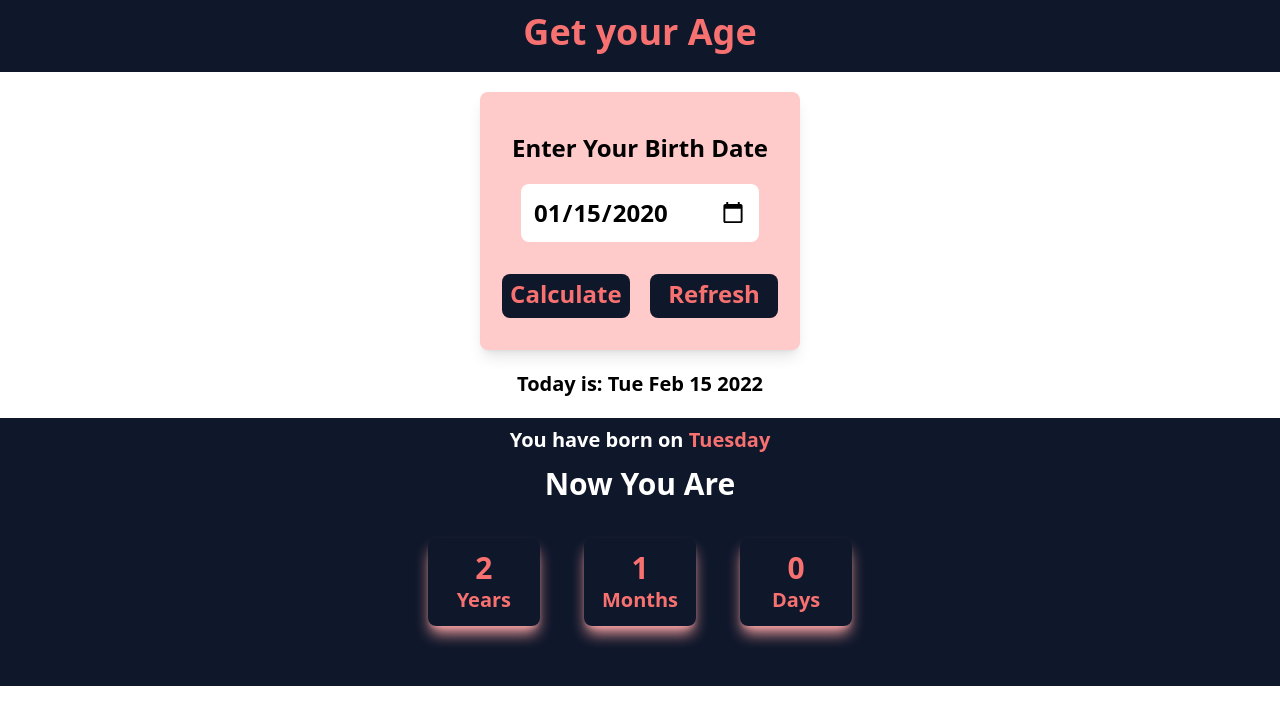
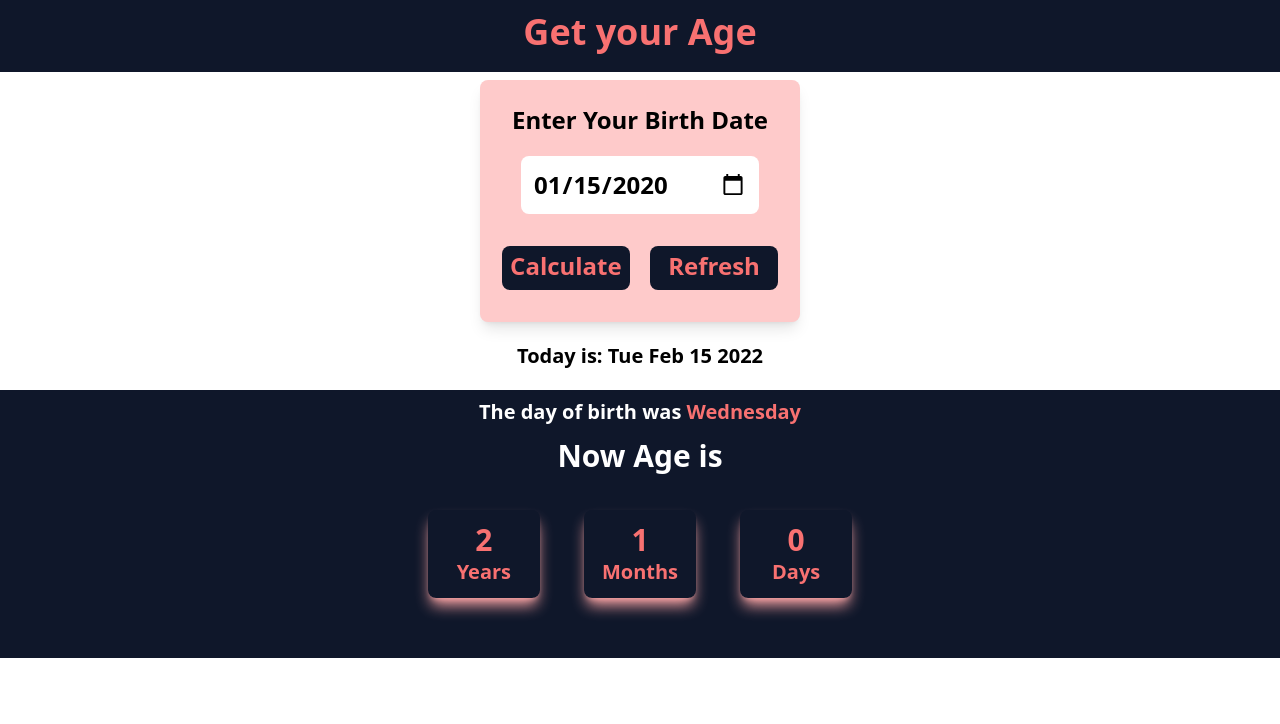
Before and after one commit to MohammadAmitHasan/Age-Calculator, a plain HTML site: page index.html in a window 1280 px wide. Both pictures are taken after typing "2020-01-15" into the empty fields and a click on the button "Calculate". Drawn offline with nearby package versions, Linux system fonts and the light colour scheme.

Commit message:
All functions added

```diff
--- a/app.js
+++ b/app.js
@@ -1,27 +1,7 @@
-// function calculateAge(birthDateInput) {
-//     const currentDate = new Date;
-//     const birthDate = new Date(birthDateInput);
-//     const age = currentDate - birthDate;
-//     const monthAge = age / 1000 / 60 / 60 / 24 / 365;
-//     console.log(monthAge);
-//     console.log(age / 31557600000);
-//     // 31557600000
-// }
-// document.getElementById('calculate-btn').addEventListener('click', function () {
-//     const birthDate = document.getElementById('birth-date');
-//     if (birthDate.value != '') {
-//         calculateAge(birthDate.value);
-//     }
-//     else {
-//         alert('Please.! Provide the birth date properly')
-//     }
-// });
-
-
-// Testing
 const months = [31, 28, 31, 30, 31, 30, 31, 31, 30, 31, 30, 31];
 
 function ageCalculate() {
+    // Take user input
     let inputDate = new Date(document.getElementById("date-input").value);
     // Input validation
     if (inputDate == 'Invalid Date') {
@@ -32,6 +12,9 @@ function ageCalculate() {
         let today = new Date();
         // Display current date
         document.getElementById('current-date').innerText = today.toDateString();
+
+        // Display the day of birth
+        document.getElementById('birth-day').innerText = inputDate.toLocaleDateString(undefined, { weekday: 'long' });
 
         let birthMonth, birthDate, birthYear;
         let birthDetails = {
@@ -83,12 +66,14 @@ function ageCalculate() {
 
 }
 
+// Display the results
 function displayResult(bDate, bMonth, bYear) {
     document.getElementById("years").textContent = bYear;
     document.getElementById("months").textContent = bMonth;
     document.getElementById("days").textContent = bDate;
 }
 
+// Check leap year
 function leapChecker(year) {
     if (year % 4 == 0 || (year % 100 == 0 && year % 400 == 0)) {
         months[1] = 29;
@@ -97,3 +82,9 @@ function leapChecker(year) {
         months[1] = 28;
     }
 }
+
+// Clear the screen
+document.getElementById('refresh').addEventListener('click', function () {
+    document.getElementById("date-input").value = '';
+    document.getElementById('result-section').style.display = 'none';
+});
--- a/index.html
+++ b/index.html
@@ -21,13 +21,13 @@
     <main>
         <!-- Form section -->
         <section>
-            <div class="bg-red-200 w-80 mx-auto my-5 rounded-lg text-center py-8 shadow-lg">
+            <div class="bg-red-200 w-80 mx-auto mt-2 mb-5 rounded-lg text-center pt-4 pb-8 shadow-lg">
                 <h3 class="text-2xl p-2 font-semibold">Enter Your Birth Date</h3>
                 <input id="date-input" class="text-2xl font-semibold my-3 p-3 rounded-lg" type="date">
                 <button onclick="ageCalculate()"
                     class="bg-slate-900 text-red-400 text-2xl mt-5 pt-1 pb-2 w-32 rounded-lg font-semibold mr-2">Calculate
                 </button>
-                <button onclick="clear()"
+                <button id="refresh"
                     class="bg-slate-900 text-red-400 text-2xl mt-5 pt-1 pb-2 w-32 rounded-lg font-semibold ml-2">Refresh
                 </button>
             </div>
@@ -37,10 +37,10 @@
             <h3 class="text-xl text-center mb-5 font-semibold">Today is: <span id="current-date"></span></h3>
             <div class="bg-slate-900 p-2">
                 <h3 class="text-xl text-white text-center font-semibold p">
-                    You have born on <span id="birth-day" class="text-red-400">Tuesday</span>
+                    The day of birth was <span id="birth-day" class="text-red-400"></span>
                 </h3>
                 <h3 class="text-3xl mt-3 text-white text-center font-semibold p">
-                    Now You Are
+                    Now Age is
                 </h3>
 
                 <div class="text-center mt-6 pb-10">
```
